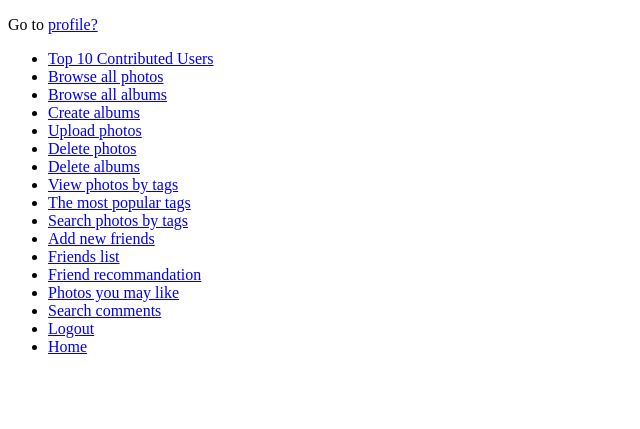
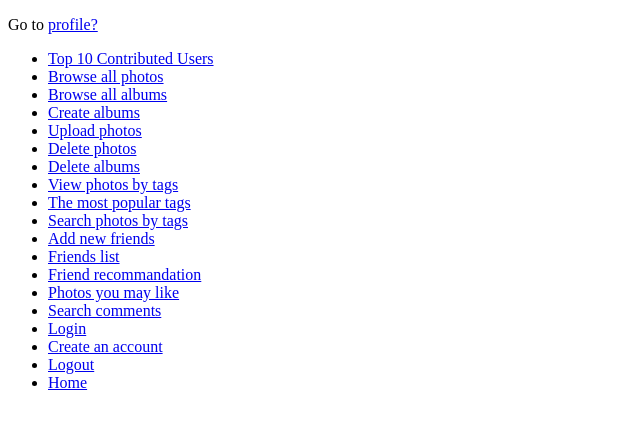
Before and after one commit to XinyuChen55/CS460-PA1, a Python web app: template templates/hello.html in a window 1280 px wide. Shown: the top 429 px of the page, without its empty margins (0-640 px from the left). Run offline with Jinja, Linux system fonts and the light colour scheme; the template is opened without the code that fills it, so the values that code supplies are empty.

Commit message:
little changes

```diff
--- a/templates/hello.html
+++ b/templates/hello.html
@@ -49,7 +49,9 @@
 <li><a href='/friend'>Friends list</a></li>
 <li><a href='/recommend_friends'>Friend recommandation</a></li>
 <li><a href='/may_like'>Photos you may like</a></li>
-<li><a href='/search_comment'>Search comments</li>
+<li><a href='/search_comment'>Search comments</a></li>
+<li><a href='/login'>Login</a></li>
+<li><a href='/register'>Create an account</a></li>
 <li><a href='/logout'>Logout</a></li>
 <li><a href='/'>Home</a></li>
 </ul>
```
